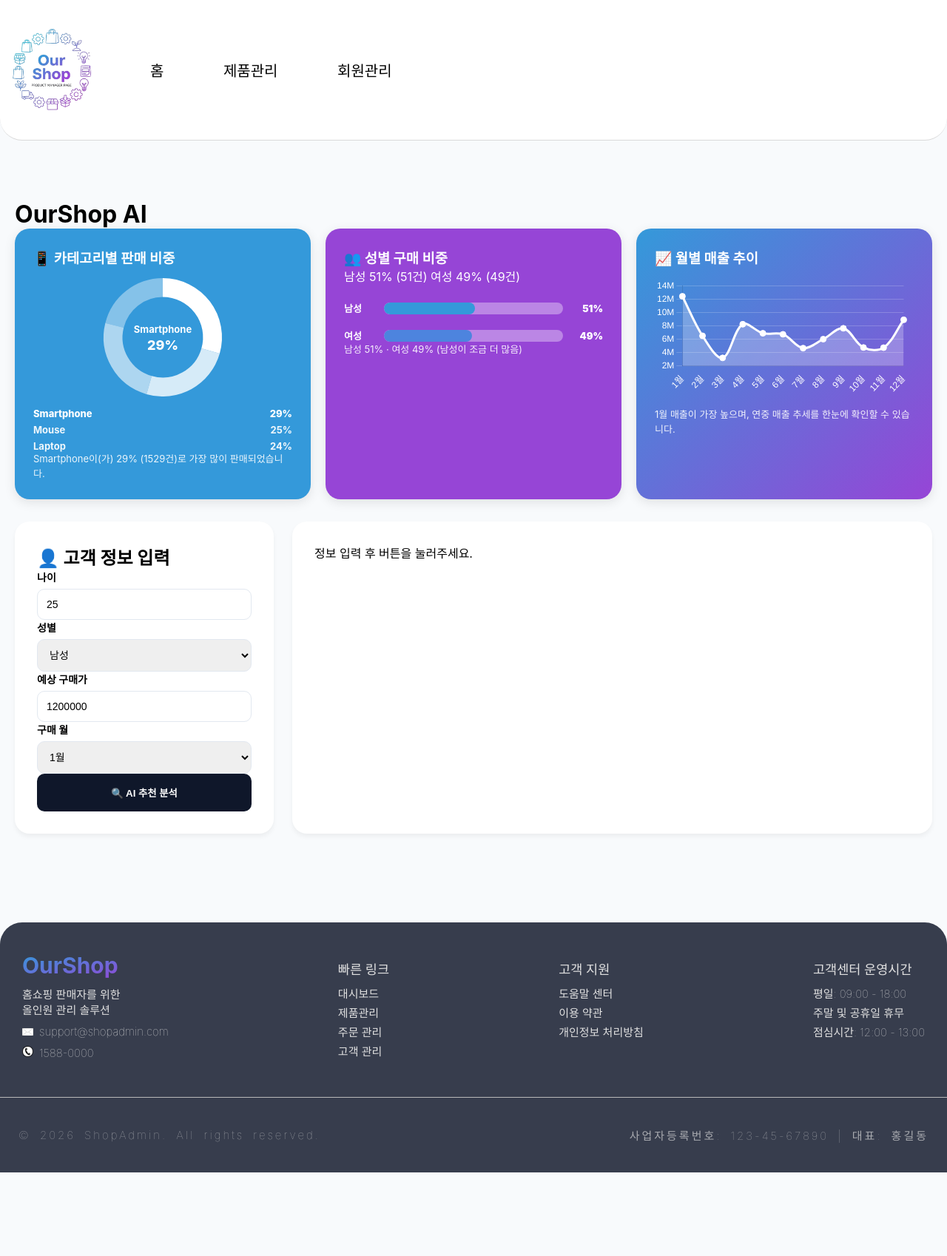
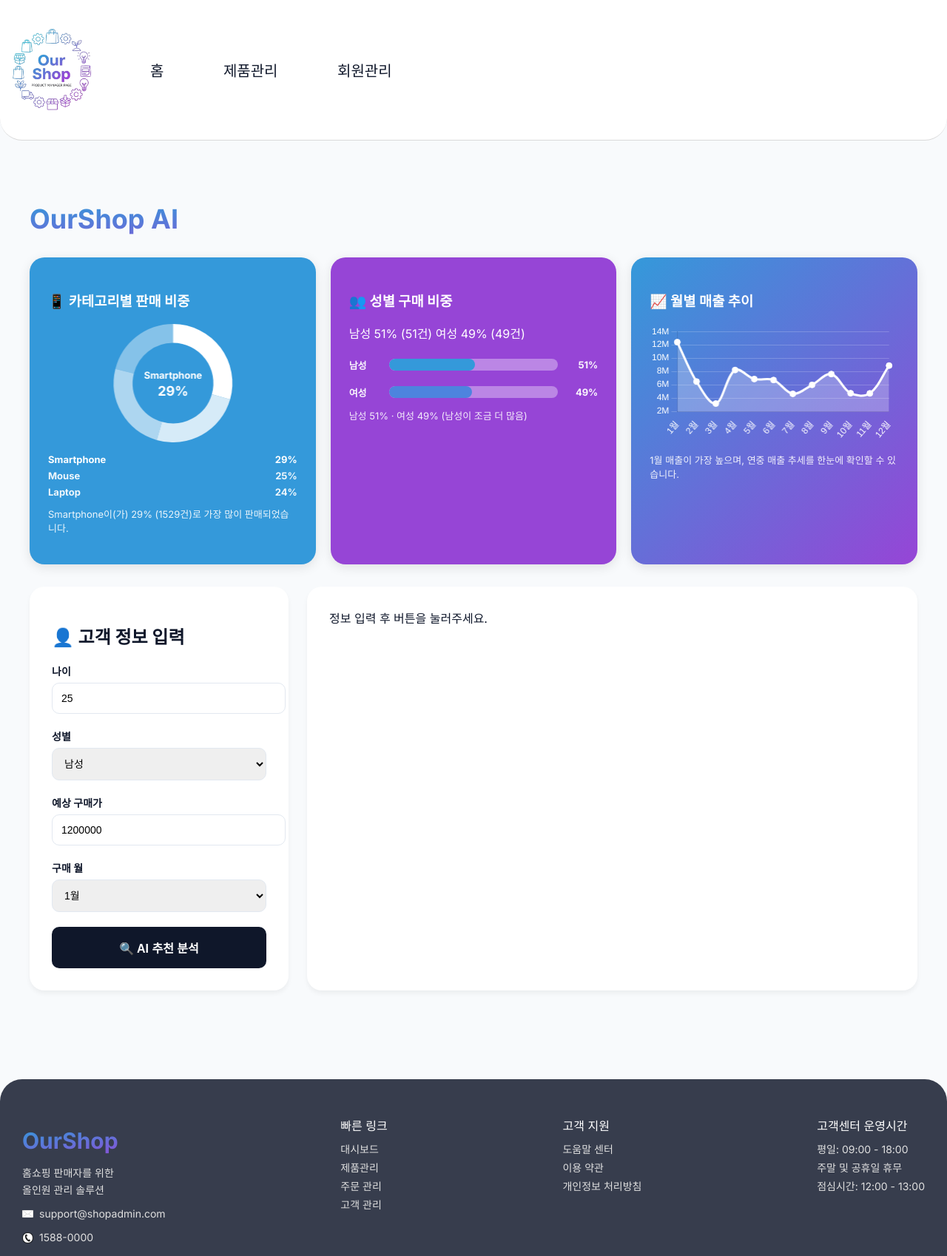
Before and after one commit to so0hub/project1, a plain HTML site: page index.html in a window 1280 px wide. Shown: the top 1698 px of the page at 74% size. Before the commit the page ends 1585 px from the top, so only its background shows below. Drawn offline with nearby package versions, Linux system fonts and the light colour scheme; a web font is replaced by a local one.

Commit message:
진짜 완료

```diff
--- a/css/index.css
+++ b/css/index.css
@@ -1,78 +1,84 @@
-/* ================ 전체 공통 ================ */
+@import url('https://fonts.googleapis.com/css2?family=Inter:wght@400;600;700&display=swap');
 
-* {
-  padding: 0;
+/* ===============================
+   💡 기본 전역 스타일
+================================ */
+body, html, #wrap {
+  width: 100%;
   margin: 0;
-  box-sizing: border-box;
+  background: #f8fafc !important;
+  font-family: 'Inter', sans-serif !important;
+  color: #0f172a !important;
 }
 
-li { list-style-type: none; }
-a { text-decoration: none; color: black; }
-
-body {
-  background-color: #F8FAFC;
-  font-family: 'Inter';
+a {
+  color: inherit;
+  text-decoration: none;
 }
 
-/* ================ 폰트 ================ */
-
-@font-face {
-  font-family: 'Inter';
-  font-style: normal;
-  font-weight: 400;
-  font-display: swap;
-  src: url(https://fonts.gstatic.com/s/inter/v20/UcC73FwrK3iLTeHuS_nVMrMxCp50SjIa2JL7SUc.woff2) format('woff2');
+/* ===============================
+   ✅ Header 스타일
+================================ */
+#header {
+    width: 100%;
+    background-color: white;
+    border-bottom-left-radius: 30px;
+    border-bottom-right-radius: 30px;
+    border-bottom: #D9D9D9 solid 1px;
 }
 
-/* ================ 헤더 (기준 페이지와 동일) ================ */
-
-
-#header{
-    width: 100%; background-color: white;
-    border-bottom-left-radius: 30px; border-bottom-right-radius: 30px;
-    border-bottom: #D9D9D9 solid 1px;
-}
-#header > #header_inner{
-    width: 1280px; margin: 0 auto;
-    display: flex; justify-content: space-between; align-items: center;
+#header>#header_inner {
+    width: 1280px;
+    margin: 0 auto;
+    display: flex;
+    justify-content: space-between;
+    align-items: center;
     padding: 25px 0px;
 }
-.h_logo{ width: 139px;}
-.h_center{
+
+.h_logo {
+    width: 139px;
+}
+
+.h_center {
     width: 1100px;
 }
-.h_btn{
+
+.h_btn {
     border: solid 3px white;
-    padding: 10px 20px; margin-right: 30px;
-    border-radius: 10px; font-size: 20px;
+    padding: 10px 20px;
+    margin-right: 30px;
+    border-radius: 10px;
+    font-size: 20px;
 }
-.h_btn:hover{
+
+.h_btn:hover {
     border: solid 3px transparent;
     border-radius: 10px;
-    background-image: linear-gradient(#fff, #fff), linear-gradient(to right bottom, #3499DA , #9645D6);
-    background-origin: border-box; background-clip: padding-box, border-box;
-}
-
-/* ================ 공통 wrapper (본문 레이아웃용) ================ */
-
-#wrapper, .wrapper {
-  width: 1280px;
-  margin: 40px auto 80px auto;
-  padding: 40px 20px;
+    background-image: linear-gradient(#fff, #fff), linear-gradient(to right bottom, #3499DA, #9645D6);
+    background-origin: border-box;
+    background-clip: padding-box, border-box;
 }
 
 
-/* =================================================
-   🔽 아래부터는 각 페이지 전용 스타일 영역
-   (대시보드 / 제품관리 / 회원관리 공용)
-================================================== */
+/* ===============================
+   ✅ 메인 컨텐츠 wrapper
+================================ */
+#wrapper, .wrapper {
+  max-width: 1280px;
+  margin: 20px auto 80px auto;
+  padding: 40px 40px;
+}
 
-/* 상단 카드 */
+/* ===============================
+   ✅ 상단 카드
+================================ */
 .top-cards {
   display: grid;
-  grid-template-columns: repeat(3, 1fr);
+  grid-template-columns: repeat(3, minmax(0, 1fr));
   gap: 20px;
   margin-bottom: 30px;
+  align-items: stretch;
 }
 
 .card {
@@ -83,13 +89,23 @@ body {
   box-shadow: 0 4px 15px rgba(0,0,0,0.1);
 }
 
-.purple { background: #3499DA; }
-.green  { background: #9645D6; }
-.orange { background: linear-gradient(135deg, #3499DA 0%, #9645D6 100%); }
+.purple {
+  background: #3499DA;
+}
+.green {
+  background: #9645D6;
+}
+.orange {
+  background: linear-gradient(135deg, #3499DA 0%, #9645D6 100%);
+}
 
 .chart-box {
   height: 160px;
   margin: 15px 0;
+}
+.chart-box canvas {
+  width: 100% !important;
+  height: 100% !important;
 }
 
 .desc {
@@ -98,54 +114,54 @@ body {
   line-height: 1.5;
 }
 
-
-/* ================ 성별 바 UI ================ */
-
+/* ===============================
+   ✅ 성별 비중 바
+================================ */
 .gender-bars {
   margin-top: 22px;
   display: flex;
   flex-direction: column;
   gap: 18px;
 }
-
 .g-row {
   display: grid;
   grid-template-columns: 44px 1fr 44px;
   align-items: center;
   gap: 10px;
 }
-
 .g-label {
   font-size: 13px;
   font-weight: 800;
+  opacity: 0.95;
 }
-
 .g-bar-bg {
   height: 16px;
   border-radius: 999px;
   background: rgba(255,255,255,0.35);
   overflow: hidden;
 }
-
 .g-bar {
   height: 100%;
   width: 0%;
   border-radius: 999px;
   transition: width 900ms ease;
 }
-
 .g-m { background: #3499DA; }
 .g-f { background: #4D84DE; }
-
 .g-val {
   font-size: 13px;
   font-weight: 900;
   text-align: right;
+  opacity: 0.95;
+}
+.card.green .chart-box {
+  display: none;
 }
 
 
-/* ================ 패널 / 검색 / 폼 ================ */
-
+/* ===============================
+   ✅ 패널 및 입력폼
+================================ */
 .main-grid {
   display: grid;
   grid-template-columns: 350px 1fr;
@@ -159,13 +175,15 @@ body {
   box-shadow: 0 4px 6px rgba(0,0,0,0.05);
 }
 
+.f-group {
+  margin-bottom: 20px;
+}
 label {
   display: block;
   font-weight: 600;
   margin-bottom: 6px;
   font-size: 14px;
 }
-
 input, select {
   width: 100%;
   padding: 12px;
@@ -173,7 +191,6 @@ input, select {
   border: 1px solid #e2e8f0;
   font-size: 14px;
 }
-
 input:focus, select:focus {
   outline: none;
   border-color: #3499DA;
@@ -188,61 +205,121 @@ button {
   border: none;
   font-weight: 700;
   cursor: pointer;
+  font-size: 16px;
+  transition: background 0.3s;
+}
+button:hover {
+  background: #1e293b;
+}
+button:active {
+  transform: scale(0.98);
 }
 
 
-/* ================ 푸터 (기준 페이지와 동일) ================ */
+/* ===============================
+   ✅ 결과 및 태그
+================================ */
+.res-box {
+  background: #f1f5f9;
+  padding: 20px;
+  border-radius: 15px;
+  margin-bottom: 20px;
+}
+.res-box h4 {
+  margin: 10px 0;
+  font-size: 18px;
+}
+.res-box p {
+  margin: 5px 0;
+  color: #475569;
+  font-size: 14px;
+  line-height: 1.6;
+}
 
+.tag {
+  font-size: 12px;
+  padding: 4px 10px;
+  border-radius: 5px;
+  background: #3499DA;
+  color: white;
+  font-weight: 800;
+  display: inline-block;
+}
+.tag.ai {
+  background: #9645D6;
+}
+
+
+/* ===============================
+   ✅ Footer 스타일
+================================ */
 #footer {
   width: 100%;
   background-color: #373D4D;
-  margin-top: 50px;
-  border-top-left-radius: 30px;
-  border-top-right-radius: 30px;
   color: #E0E0E0;
   font-size: 15px;
   font-weight: 100;
+  margin-top: 60px;
+  border-top-left-radius: 30px;
+  border-top-right-radius: 30px;
 }
 
-#footer > #footer_inner_top {
-  width: 1280px;
+#footer_inner_top {
+  max-width: 1280px;
   margin: 0 auto;
+  padding: 40px 30px;
   display: flex;
   justify-content: space-between;
   align-items: flex-start;
-  padding: 40px 30px;
-}
-
-.f_infor > div {
-  margin: 10px 0;
+  flex-wrap: wrap;
+  gap: 30px;
 }
 
 .f_infor > h2 {
-  width: 150px;
   font-size: 30px;
   background-image: linear-gradient(to right bottom, #3499DA, #9645D6);
   background-clip: text;
   -webkit-background-clip: text;
   color: transparent;
+  margin-bottom: 15px;
 }
 
+.f_infor > div {
+  margin: 10px 0;
+  font-size: 14px;
+  line-height: 1.6;
+  display: flex;
+  align-items: center;
+}
+#footer img {
+  width: 15px;
+  height: 15px;
+  margin-right: 8px;
+  object-fit: contain;
+}
+
+.f_link > ul {
+  list-style: none;
+  padding: 0;
+  margin: 0;
+}
 .f_link > ul > li {
   margin-top: 5px;
+  font-size: 14px;
 }
-
 .f_link > ul > li > a {
   color: #E0E0E0;
-  font-size: 15px;
+  text-decoration: none;
+  transition: opacity 0.3s;
 }
-
+.f_link > ul > li > a:hover {
+  opacity: 0.8;
+}
 .f_link > ul > li > h3 {
   margin: 10px 0;
   font-weight: 500;
-}
-
-#footer img {
-  width: 15px;
-  margin-right: 8px;
+  font-size: 16px;
+  color: #ffffff;
 }
 
 #footer_bottom {
@@ -255,15 +332,79 @@ button {
 }
 
 #footer_inner_bottom {
-  width: 1280px;
+  max-width: 1280px;
   margin: 0 auto;
+  padding: 40px 25px;
   display: flex;
   justify-content: space-between;
   align-items: center;
-  padding: 40px 25px;
+  word-spacing: 5px;
+  letter-spacing: 3px;
+  flex-wrap: wrap;
+  gap: 20px;
 }
 
-#footer_inner_bottom > div {
-  word-spacing: 5px;
-  letter-spacing: 3px;
+
+/* ===============================
+   ✅ 반응형
+================================ */
+@media (max-width: 768px) {
+  .top-cards {
+    grid-template-columns: 1fr;
+  }
+  .main-grid {
+    grid-template-columns: 1fr;
+  }
+  .card {
+    height: auto;
+    min-height: 280px;
+  }
+  .wrapper {
+    padding: 20px 15px;
+  }
+  #footer_inner_top {
+    flex-direction: column;
+  }
+  #footer_inner_bottom {
+    flex-direction: column;
+    align-items: flex-start;
+  }
 }
+@media (max-width: 480px) {
+  .logo {
+    font-size: 24px;
+  }
+  .panel {
+    padding: 20px;
+  }
+  button {
+    padding: 14px;
+  }
+}
+/* ✅ AI 추천 결과 바 스타일 */
+.p-bar-bg {
+  width: 100%;
+  height: 10px;
+  background-color: #e2e8f0;
+  border-radius: 999px;
+  overflow: hidden;
+  margin-top: 10px;
+}
+
+#res-bar, #res-bar2 {
+  height: 100%;
+  width: 0%;
+  background: linear-gradient(to right, #3499DA, #9645D6);
+  border-radius: 999px;
+  transition: width 0.8s ease;
+}
+.logo-gradient {
+  font-size: 36px;
+  font-weight: 800;
+  background: linear-gradient(to right bottom, #3499DA, #9645D6);
+  -webkit-background-clip: text;
+  -webkit-text-fill-color: transparent;
+  background-clip: text;
+  color: transparent;
+  margin-bottom: 30px;
+}
--- a/index.html
+++ b/index.html
@@ -30,7 +30,7 @@
     <!-- ✅ 본문: AI 대시보드 -->
     <div class="wrapper">
       <header>
-        <h1 class="logo">Our<span>Shop</span> AI</h1>
+        <h1 class="logo-gradient">OurShop <span>AI</span></h1>
       </header>
 
       <!-- 상단 카드 -->
```
